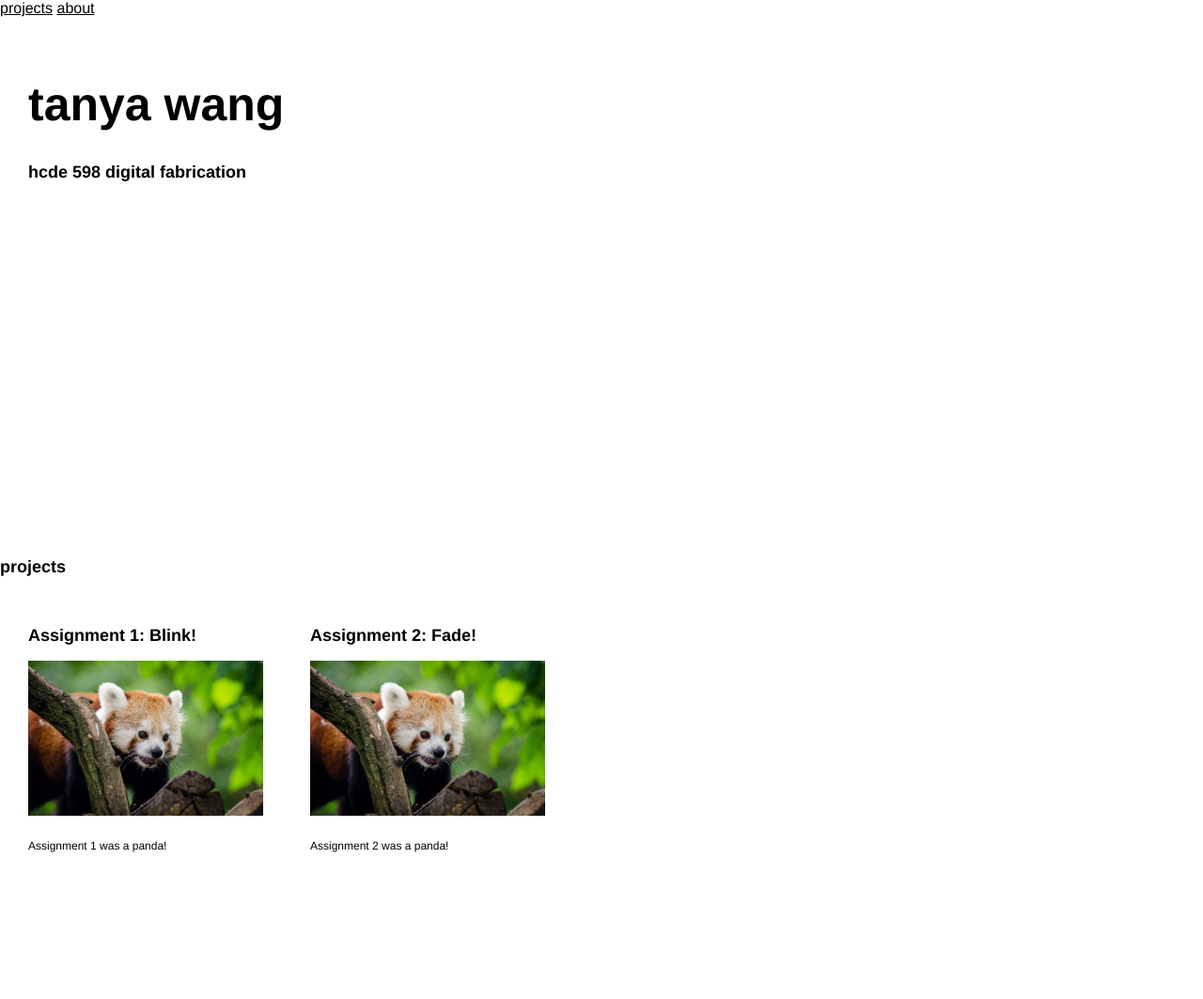
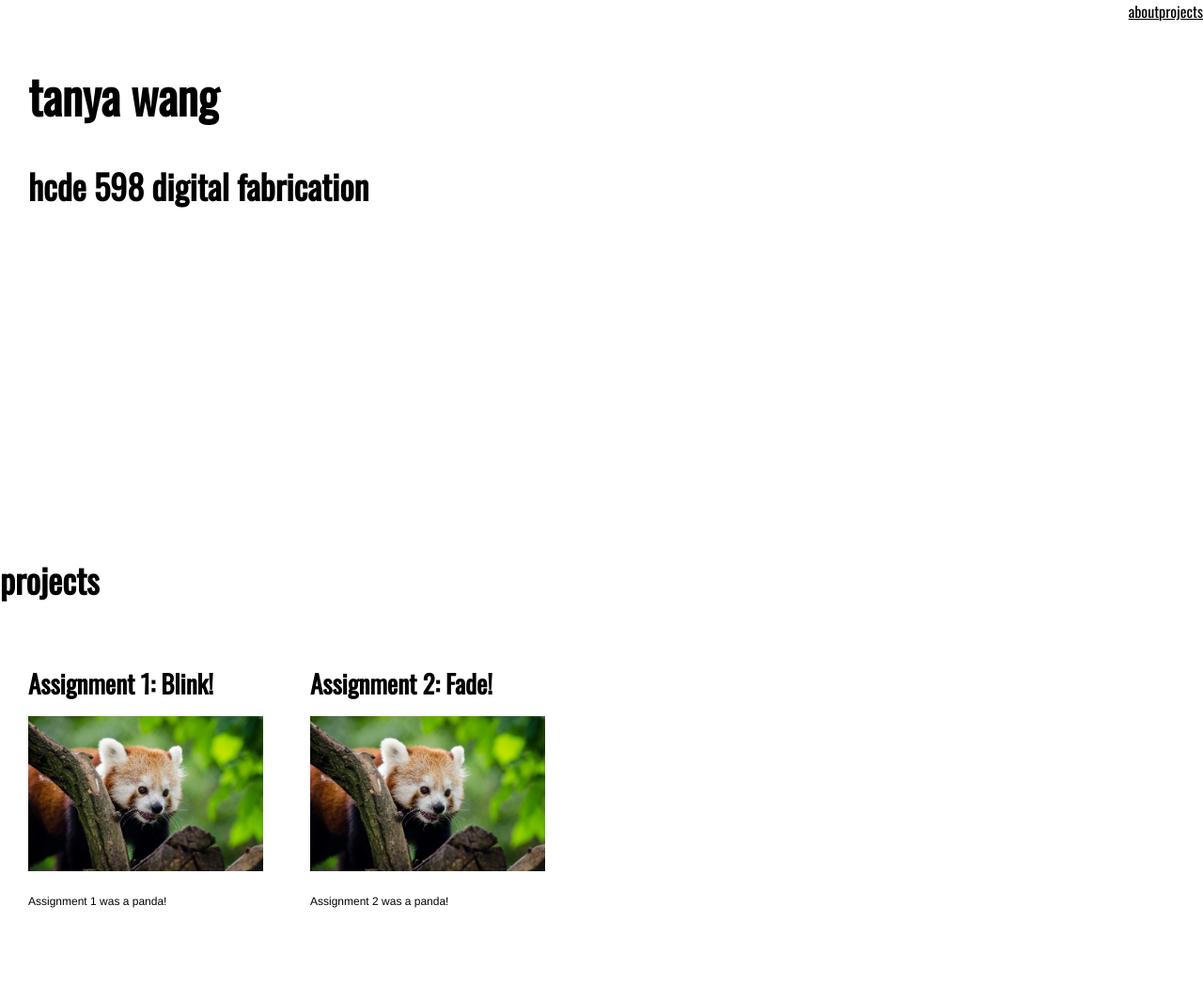
Before and after one commit to tanyaw3/tanyaw3.github.io, a PHP site: page / in a window 1280 px wide. Shown: the whole page at 94% size. Before the commit the page ends 907 px from the top, so only its background shows below. Run offline with PHP 8.4, Linux system fonts and the light colour scheme.

Commit message:
Add font + styling

```diff
--- a/index.html
+++ b/index.html
@@ -7,6 +7,8 @@
         <title>Tanya Wang</title>
 
         <link href="style.css" media="screen" rel="stylesheet" type="text/css" />
+        <link href="https://fonts.googleapis.com/css?family=Oswald" rel="stylesheet">
+
 
     </head>
     <body>
--- a/style.css
+++ b/style.css
@@ -5,18 +5,20 @@ html, body {
   font-family: 'helvetica', 'arial', 'sans';
 }
 
+
 h1{
-  font-family: 'helvetica', 'arial', 'sans';
-  font-size: 30px;
+  font-family: 'Oswald', sans-serif;
+  font-size: 3em;
   }
 
 h2,h3,h4 {
-    font-family: 'helvetica', 'arial', 'sans';
-    font-size: 18px;
+    font-family: 'Oswald', sans-serif;
+    font-size: 2.25em;
     }
 
 a {
   color: #000;
+  font-family: 'Oswald', sans-serif;
 }
 
 .header {
@@ -29,6 +31,18 @@ a {
 .header h1 {
   font-size: 50px;
   }
+
+.triangle {
+  width: 0;
+  height: 0;
+  border-style: solid;
+  border-width: 500px 1000px 0 0;
+  border-color: #007bff transparent transparent transparent;
+}
+
+.nav a {
+  float: right;
+}
 
 .assignment {
   font-size: 12px;
```
